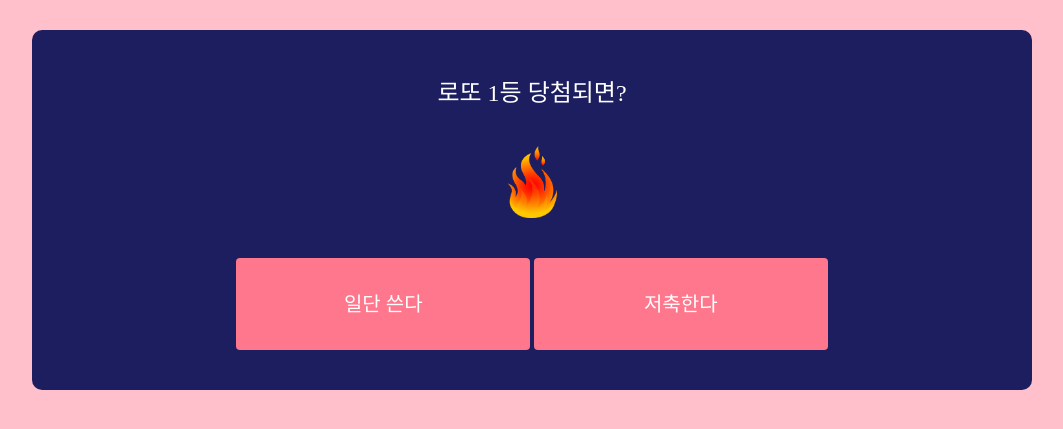
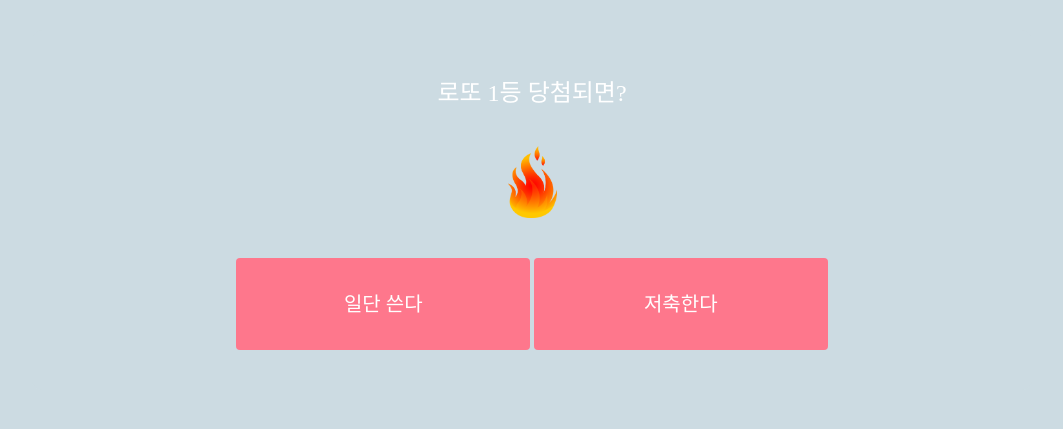
Before and after one commit to seochan99/likelion_Olympic, a Django app: page /mbti/mbti1/ in a window 1280 px wide. Shown: the top 429 px of the page, without its empty margins (108-1171 px from the left). Run offline with Django 3.2, Linux system fonts and the light colour scheme; some libraries are stand-ins or nearby versions; some web fonts are replaced.

Commit message:
css 수정

```diff
--- a/floo/mbti/static/css/default.css
+++ b/floo/mbti/static/css/default.css
@@ -1,3 +1,3 @@
 body{
-    background-color: pink;
+    background-color:#CCDBE2;
 }
--- a/floo/mbti/static/css/mbti_main.css
+++ b/floo/mbti/static/css/mbti_main.css
@@ -1,5 +1,5 @@
 #mbti_main{
-    background-color: #1D1E60;
+    background-color: #CCDBE2;
     width:80%;
     text-align:center;
     border-radius: 10px;
```
